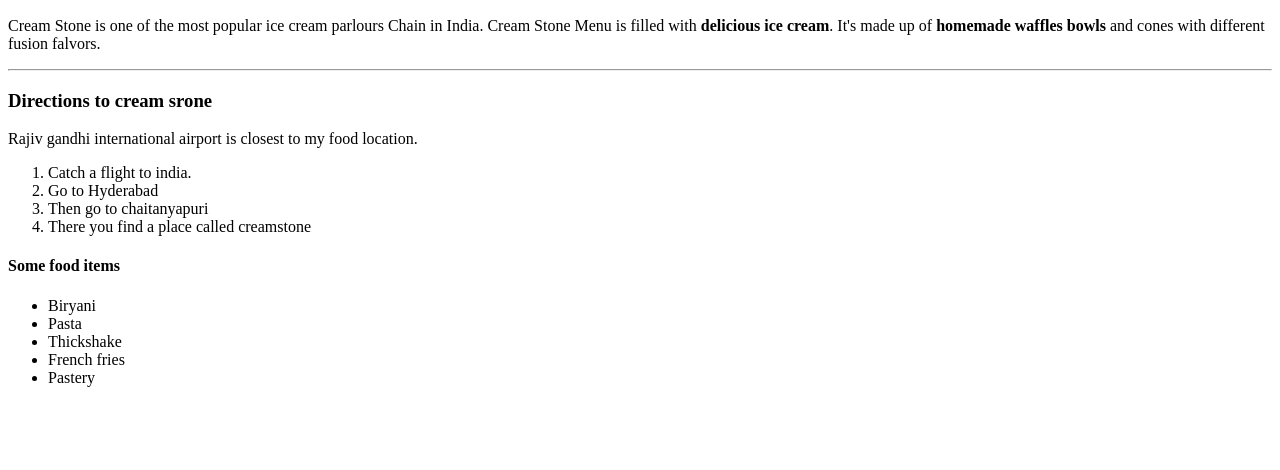
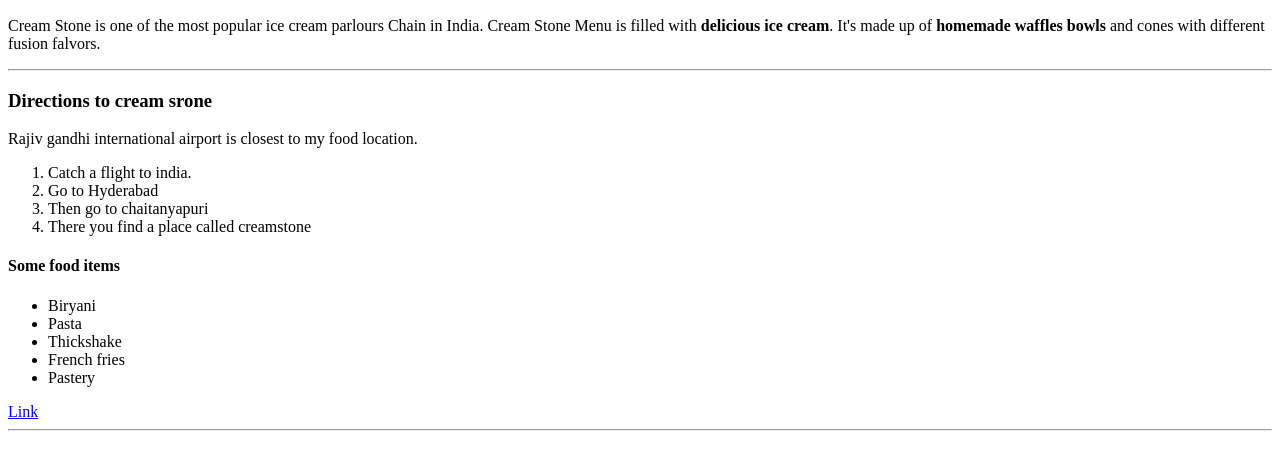
Before and after one commit to 44-563-Web-Apps-S22/webapps-s22-assignment-3-PragnyaKalvakol, a plain HTML site: page index.html in a window 1280 px wide. Shown: the part 110-580 px from the top of the page. Drawn offline with Linux system fonts and the light colour scheme.

Commit message:
indexfile

```diff
--- a/index.html
+++ b/index.html
@@ -28,5 +28,7 @@
        <li>French fries</li>
        <li>Pastery</li>
        </ul>
+       <a href="aboutme.html">Link</a>
+       <hr>
   </body>
 </html>
```
